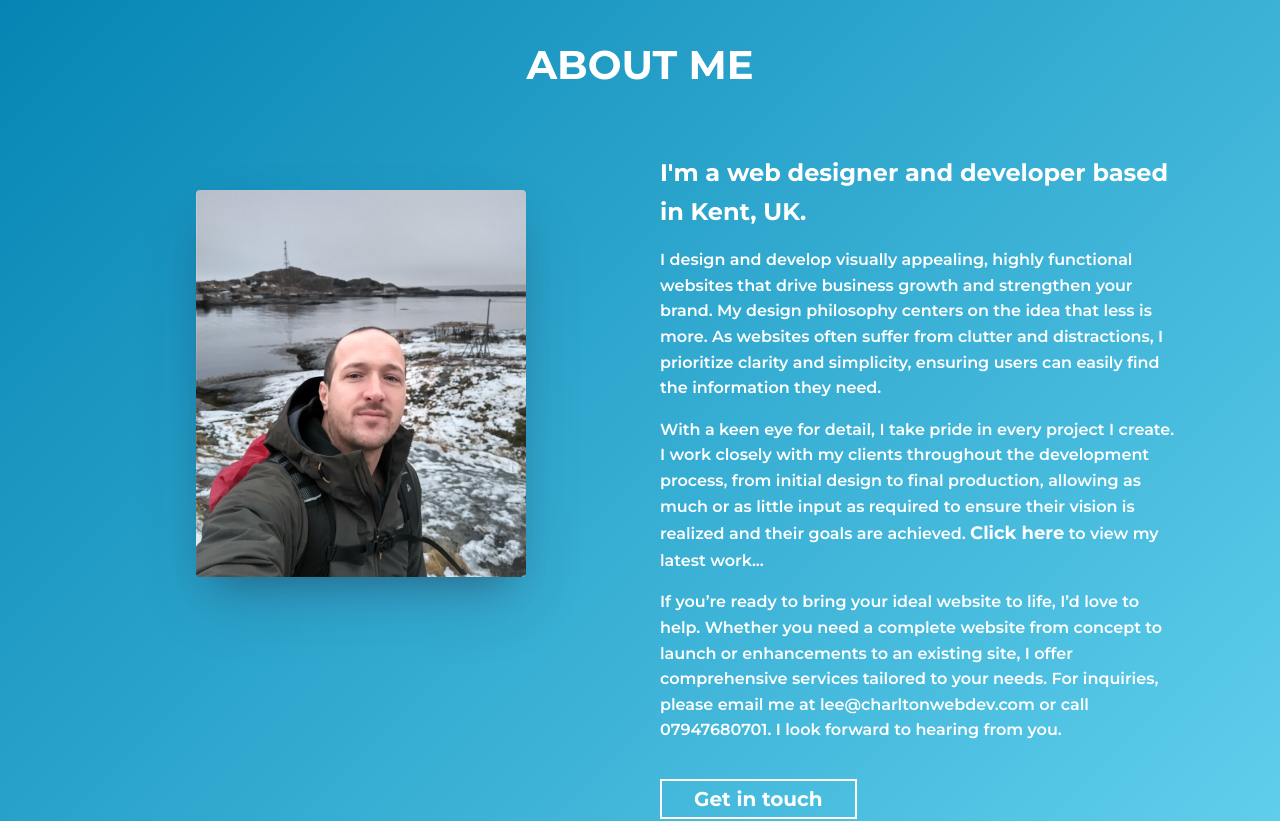
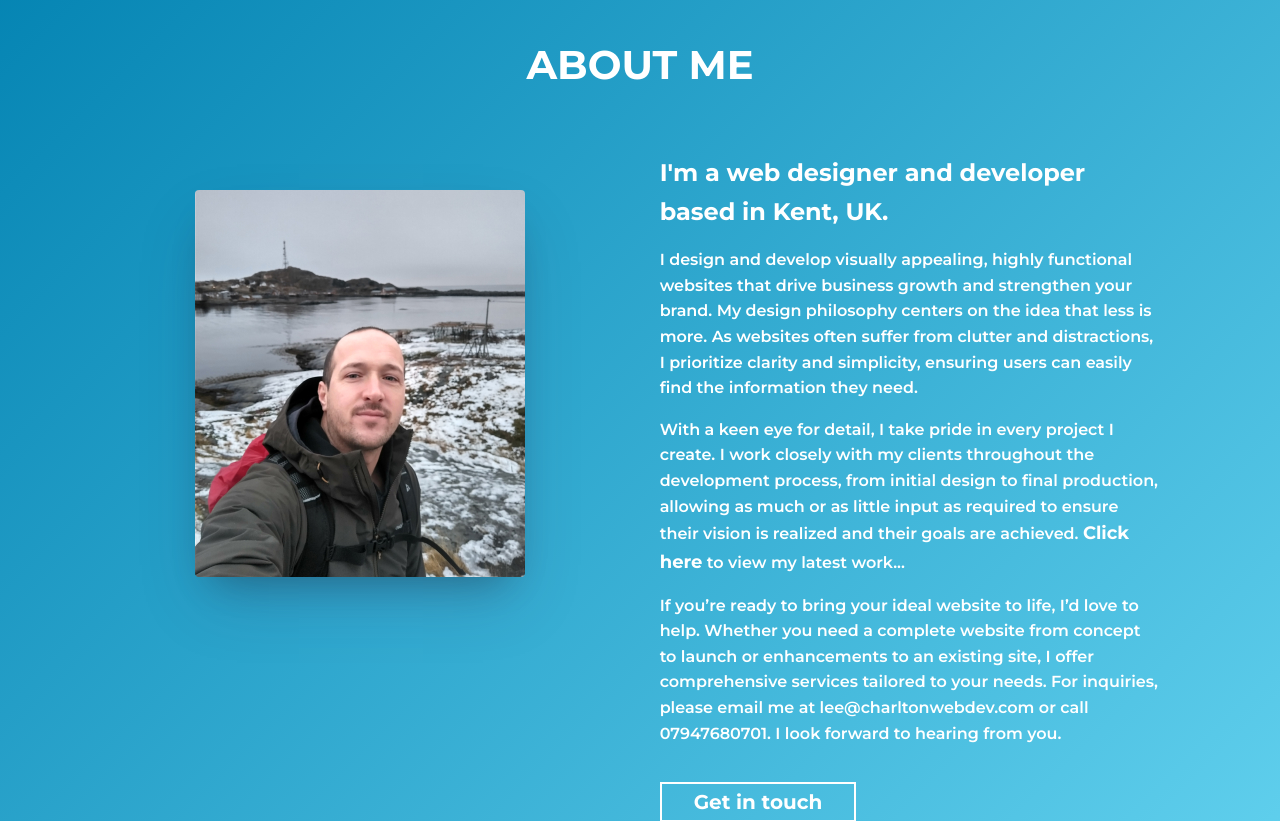
Before and after one commit to Charlton305/portfolio, a React (Vite) app: page / in a window 1280 px wide. Shown: the part 860-1681 px from the top of the page. Built offline with nearby package versions, Linux system fonts and the light colour scheme.

Commit message:
Add padding-right to about me text container

```diff
--- a/src/assets/styles/components/_about-me.scss
+++ b/src/assets/styles/components/_about-me.scss
@@ -52,8 +52,9 @@
 }
 
 .about-me__text-container {
+  padding-right: 2rem;
   width: 50%;
-  max-width: 760px;
+  max-width: 60rem;
 
   @media (max-width: 900px) {
     margin-top: 2rem;
```
